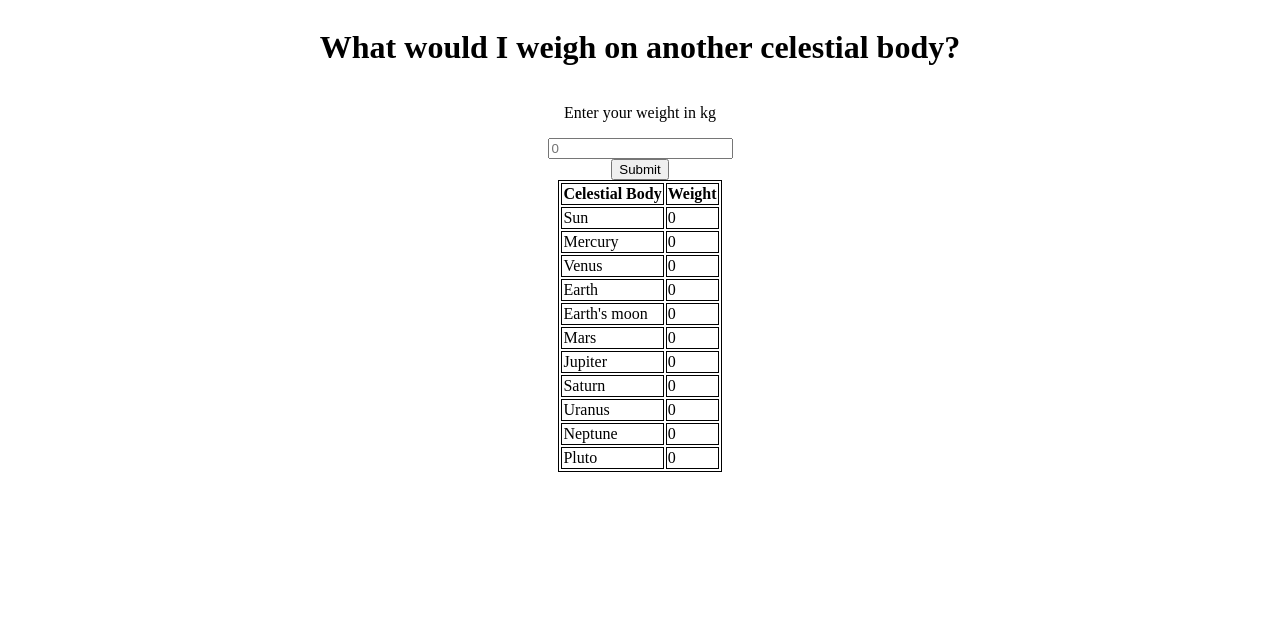
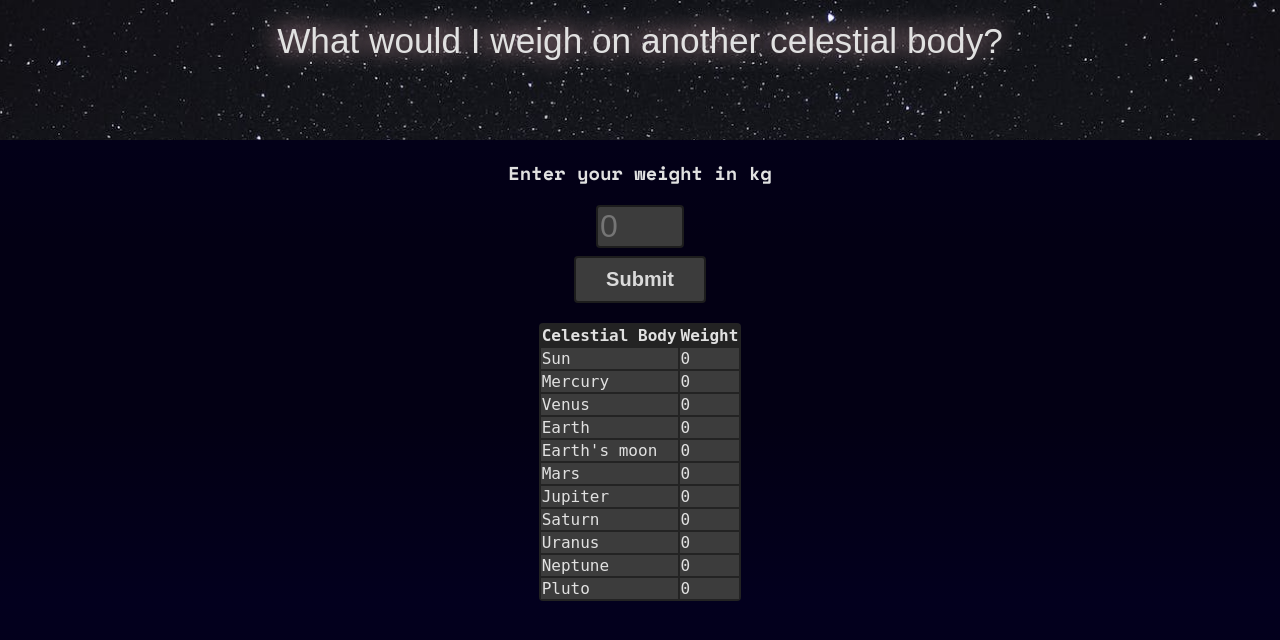
Before and after one commit to Ommp/spacecalculator, a plain HTML site: page index.html in a window 1280 px wide. Drawn offline with nearby package versions, Linux system fonts and the light colour scheme; a web font is replaced by a local one.

Commit message:
add css image background for title add css gradient for the rest of the page change table style change fonts

```diff
--- a/index.html
+++ b/index.html
@@ -1,19 +1,27 @@
 <!DOCTYPE html>
 <html lang="en">
   <head>
-    <meta charset="UTF-8">
-    <meta name="viewport" content="width=device-width, initial-scale=1.0">
+    <meta charset="UTF-8" />
+    <meta name="viewport" content="width=device-width, initial-scale=1.0" />
     <title>What would I weigh on...?</title>
-    <link rel="stylesheet" href="style.css">
+    <link rel="stylesheet" href="style.css" />
     <script src="script.js" defer></script>
+    <style>
+  @import url('https://fonts.googleapis.com/css2?family=Space+Mono:wght@700&family=Trispace:wght@200;300;400;700&display=swap');
+</style>
   </head>
   <body>
 
-    <div class="grid-container">
+    <div id="gradientbody">
+    <div id="grid-container">
+
+      <div id="title-image-container">
+
       <h1 id="title">What would I weigh on another celestial body?</h1>
+      </div>
 
-        <p>Enter your weight in kg</p>
-        <input type="number" name="weight" id="weight" placeholder="0">
+      <h3 id="enter-weight">Enter your weight in kg</h3>
+      <input type="number" name="weight" id="weight" placeholder="0" />
       <button id="submit-button">Submit</button>
 
       <div class="weights">
@@ -25,63 +33,52 @@
           <tr id="sun">
             <td>Sun</td>
             <td id="sun-weight">0</td>
-
           </tr>
           <tr id="mercury">
             <td>Mercury</td>
             <td id="mercury-weight">0</td>
-
           </tr>
           <tr id="venus">
             <td>Venus</td>
             <td id="venus-weight">0</td>
-
           </tr>
           <tr id="earth">
             <td>Earth</td>
             <td id="earth-weight">0</td>
-
           </tr>
           <tr id="earth-moon">
             <td>Earth's moon</td>
             <td id="earthmoon-weight">0</td>
-
           </tr>
           <tr id="mars">
             <td>Mars</td>
             <td id="mars-weight">0</td>
-
           </tr>
           <tr id="jupiter">
             <td>Jupiter</td>
             <td id="jupiter-weight">0</td>
-
           </tr>
           <tr id="saturn">
             <td>Saturn</td>
             <td id="saturn-weight">0</td>
-
           </tr>
           <tr id="uranus">
             <td>Uranus</td>
             <td id="uranus-weight">0</td>
-
           </tr>
           <tr id="neptune">
             <td>Neptune</td>
             <td id="neptune-weight">0</td>
-
           </tr>
           <tr id="pluto">
             <td>Pluto</td>
             <td id="pluto-weight">0</td>
-
           </tr>
         </table>
       </div>
 
 
       </div>
-
+    </div>
   </body>
 </html>
--- a/style.css
+++ b/style.css
@@ -1,20 +1,103 @@
-.grid-container {
+body {
+    background-color: rgb(31, 31, 31);
+    color: rgb(225, 225, 225);
+ background: rgb(0,0,78);
+background: linear-gradient(0deg, rgb(3, 0, 30) 0%, rgba(3,0,20,1) 30%, rgba(3,0,20,1) 60%, rgba(3,0,30,1) 100%);
+
+box-sizing: border-box;
+padding: 0;
+margin: 0;
+}
+
+#title-image-container {
+    background: url(assets/pexels-kai-pilger-1341279.jpg);
+    background-size: cover;
+    background-repeat: no-repeat;
+    height: 15vh;
+    width: 100%;
+    font-size: 0.9rem;
+    padding: 10px;
+}
+
+
+#grid-container {
     display: grid;
     place-items: center;
     grid-template-columns: 1fr;
+    font-family: 'Trispace', sans-serif;
+}
+
+#title-image {
+    max-width: 100%;
+    grid-column: 2;
 }
 
 #title {
     text-align: center;
+    font-weight: 300;
+    text-shadow: -3px -2px 25px pink;
+    margin-block-start: 0.30em;
 }
 
-/* .weights {
-    display: grid;
-    grid-template-columns: 1fr 1fr 1fr;
-    grid-gap: 20px;
-    font-size: smaller;
-} */
+th, td {
+  /* border:1px solid rgb(99, 99, 99); */
 
-table, th, td {
-  border:1px solid black;
 }
+
+#enter-weight {
+    font-family: 'Space Mono';
+}
+
+#weight {
+    width: 5rem;
+    background-color: rgb(60, 60, 60);
+    color: rgb(218, 218, 218);
+    font-size: 2rem;
+    border: 2px solid rgb(29, 29, 29);
+    border-radius: 4px;
+}
+
+#submit-button {
+    margin-top: 8px;
+    margin-bottom: 20px;
+    padding: 10px;
+    padding-inline: 30px;
+
+    background-color: rgb(60, 60, 60);
+    color: rgb(218, 218, 218);
+    border: 2px solid rgb(29, 29, 29);
+    border-radius: 4px;
+    font-size: 1.25rem;
+    /* font-family: 'Trispace', sans-serif; */
+    font-weight: bold;
+}
+
+#gradientbody {
+    /* height: 98.2vh; */
+}
+table {
+    font-family: 'monospace';
+    background-color: rgb(35, 35, 35);
+    border:2px solid (35, 35, 35);
+    border-radius: 4px;
+}
+
+th {
+    background-color: rgb(35, 35, 35);
+}
+
+td {
+    background-color: rgb(60, 60, 60);
+}
+
+@media screen and (min-width: 500px) {
+    #title-image-container {
+    font-size: 1.1rem;
+    }
+}
+
+@media screen and (max-width: 300px) {
+    #title-image-container {
+    font-size: 0.8rem;
+    }
+}
```
Also changed, not shown: assets/pexels-kai-pilger-1341279.jpg (added). Lines whose indentation alone changed are shown as unchanged.
